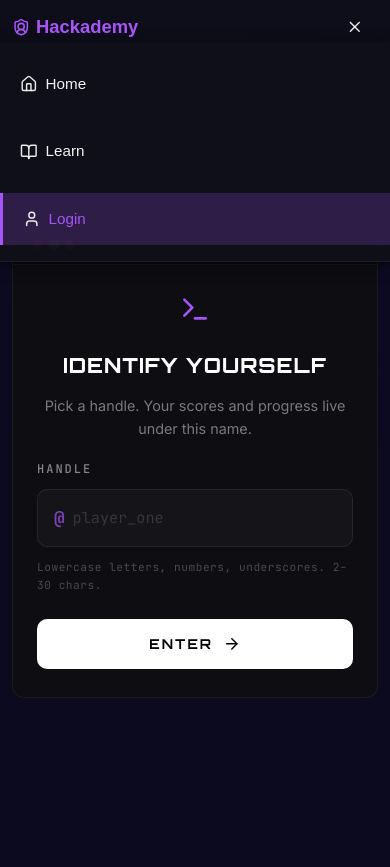
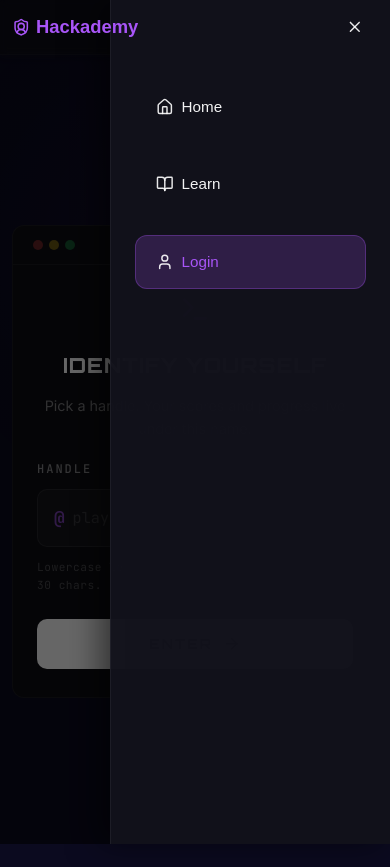
Before and after one commit to RiteshJha912/hackademy-final, a React (Create React App) app in the folder client/: page /username in a window 390 px wide. Both pictures are taken after a click on the button "Open menu". Built offline with nearby package versions, Linux system fonts and the light colour scheme; the HTML template or start-up script is replaced by a standard one; a web font is replaced by a local one.

Commit message:
feat : navbar refactored

```diff
--- a/client/src/components/Navbar.js
+++ b/client/src/components/Navbar.js
@@ -60,6 +60,8 @@
             <Menu className={styles.navIcon} />
           )}
         </button>
+
+        <div className={`${styles.mobileOverlay} ${isMenuOpen ? styles.mobileOverlayOpen : ''}`} onClick={() => setIsMenuOpen(false)}></div>
 
         <div
           className={`${styles.navMenu} ${
--- a/client/src/styles/Navbar.module.css
+++ b/client/src/styles/Navbar.module.css
@@ -224,77 +224,96 @@
     display: flex;
     align-items: center;
     justify-content: center;
+    z-index: 1002;
+    position: relative;
+  }
+
+  .mobileOverlay {
+    position: fixed;
+    top: 0;
+    left: 0;
+    width: 100vw;
+    height: 100vh;
+    background: rgba(0, 0, 0, 0.6);
+    backdrop-filter: blur(4px);
+    z-index: 999;
+    opacity: 0;
+    visibility: hidden;
+    transition: opacity 0.3s ease, visibility 0.3s ease;
+  }
+
+  .mobileOverlayOpen {
+    opacity: 1;
+    visibility: visible;
   }
 
   .navMenu {
     display: flex;
     flex-direction: column;
+    justify-content: flex-start;
     align-items: stretch;
-    width: 100%;
-    background: rgba(16, 16, 26, 0.95);
-    /* Updated to match theme */
-    backdrop-filter: blur(12px);
-    position: absolute;
-    top: 100%;
-    left: 0;
-    padding: 0;
-    box-shadow: 0 4px 12px rgba(0, 0, 0, 0.5);
-    border-bottom: 1px solid rgba(255, 255, 255, 0.05);
-    /* Added border */
+    position: fixed;
+    top: 0;
+    right: -100%;
+    width: 280px;
+    height: 100vh;
+    background: rgba(18, 18, 28, 0.95);
+    backdrop-filter: blur(20px);
+    -webkit-backdrop-filter: blur(20px);
+    border-left: 1px solid rgba(255, 255, 255, 0.05);
+    box-shadow: -10px 0 30px rgba(0, 0, 0, 0.5);
+    padding: 5rem 1.5rem 2rem 1.5rem;
     z-index: 1000;
-    max-height: 0;
-    overflow: hidden;
-    transition: max-height 0.3s ease-in-out, padding 0.3s ease-in-out;
+    transition: right 0.4s cubic-bezier(0.4, 0, 0.2, 1);
+    overflow-y: auto;
   }
 
   .navMenu.navMenuOpen {
-    max-height: 100vh;
-    /* Allow full height if needed */
-    padding: 1rem 0;
+    right: 0;
   }
 
   .navLink {
     width: 100%;
-    padding: 1.1rem 1.5rem;
-    font-size: 1rem;
-    border-radius: 0;
-    text-align: left;
-    display: flex;
-    align-items: center;
+    padding: 1rem;
+    font-size: 1.1rem;
+    border-radius: 12px;
+    margin-bottom: 0.5rem;
+    background: transparent;
+    border: 1px solid transparent;
     opacity: 0;
-    transform: translateY(-10px);
-    transition: background 0.2s ease, color 0.2s ease, opacity 0.3s ease, transform 0.3s ease;
+    transform: translateX(20px);
+    transition: all 0.3s ease;
   }
 
   .navMenuOpen .navLink {
     opacity: 1;
-    transform: translateY(0);
+    transform: translateX(0);
   }
 
   .navMenuOpen .navLink:nth-child(1) {
-    transition-delay: 0.05s;
+    transition-delay: 0.1s;
   }
 
   .navMenuOpen .navLink:nth-child(2) {
-    transition-delay: 0.1s;
+    transition-delay: 0.15s;
   }
 
   .navMenuOpen .navLink:nth-child(3) {
-    transition-delay: 0.15s;
+    transition-delay: 0.2s;
   }
 
   .navMenuOpen .navLink:nth-child(4) {
-    transition-delay: 0.2s;
+    transition-delay: 0.25s;
   }
 
   .navLink:hover {
     background: rgba(168, 85, 247, 0.15);
-    transform: translateY(0) translateX(5px);
+    transform: translateX(5px);
   }
 
   .navLink.active {
     background: rgba(168, 85, 247, 0.2);
-    border-left: 3px solid #a855f7;
+    border-color: rgba(168, 85, 247, 0.3);
   }
 
   .userInfo {
@@ -302,46 +321,48 @@
     flex-direction: column;
     align-items: stretch;
     gap: 0.75rem;
-    padding: 0.75rem 1.5rem;
+    padding-top: 1.5rem;
     border-top: 1px solid rgba(255, 255, 255, 0.08);
-    margin-top: 0.5rem;
+    margin-top: 1rem;
     opacity: 0;
-    transform: translateY(-10px);
-    transition: opacity 0.3s ease, transform 0.3s ease;
+    transform: translateX(20px);
+    transition: all 0.3s ease;
   }
 
   .navMenuOpen .userInfo {
     opacity: 1;
-    transform: translateY(0);
-    transition-delay: 0.25s;
+    transform: translateX(0);
+    transition-delay: 0.3s;
   }
 
   .usernameWrapper {
     width: 100%;
-    padding: 0.75rem 1rem;
+    padding: 0.85rem 1rem;
     justify-content: flex-start;
+    border-radius: 12px;
   }
 
   .username {
-    font-size: 0.95rem;
+    font-size: 1rem;
   }
 
   .logoutButton {
     width: 100%;
     text-align: left;
-    padding: 0.75rem 1rem;
+    padding: 0.85rem 1rem;
     justify-content: flex-start;
+    border-radius: 12px;
   }
 
   .navIcon {
-    width: 1.15rem;
-    height: 1.15rem;
-    margin-right: 0.6rem;
+    width: 1.25rem;
+    height: 1.25rem;
+    margin-right: 0.75rem;
   }
 
   .userIcon {
-    width: 1.15rem;
-    height: 1.15rem;
+    width: 1.25rem;
+    height: 1.25rem;
   }
 }
 
```
